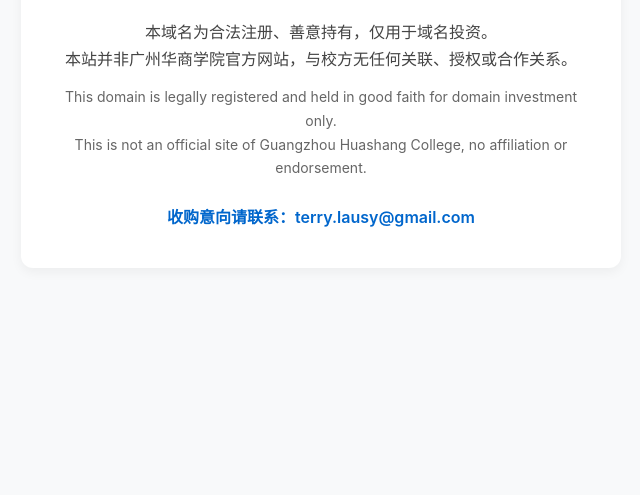
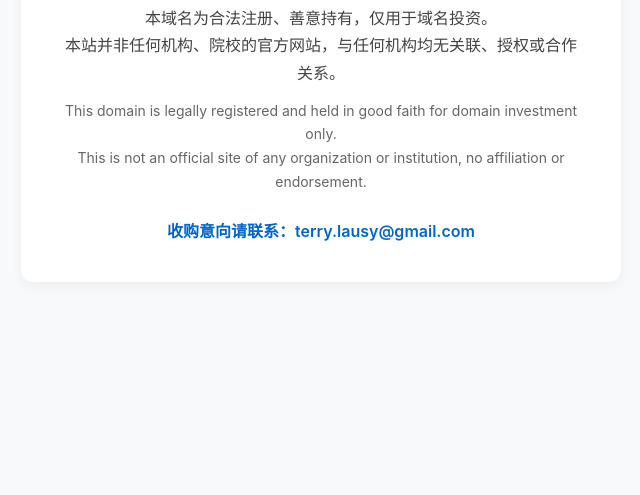
Before and after one commit to dogheartcoding/domainforsale, a plain HTML site: page index.html in a window 1280 px wide. Shown: the part 305-800 px from the top of the page, without its empty margins (319-959 px from the left). Drawn offline with Linux system fonts and the light colour scheme.

Commit message:
Update title and disclaimer text in index.html

```diff
--- a/index.html
+++ b/index.html
@@ -3,7 +3,7 @@
 <head>
 <meta charset="UTF-8">
 <meta name="viewport" content="width=device-width, initial-scale=1.0">
-<title>Domain for Sale</title>
+<title>域名出售 / Domain for Sale</title>
 <style>
 *{box-sizing:border-box;margin:0;padding:0}
 body{background:#f8f9fa;font-family:-apple-system,BlinkMacSystemFont,Segoe UI,Roboto,Helvetica,Arial,sans-serif;display:flex;align-items:center;justify-content:center;min-height:100vh;padding:20px}
@@ -20,12 +20,12 @@
 
 <div class="cn">
 本域名为合法注册、善意持有，仅用于域名投资。<br>
-本站并非广州华商学院官方网站，与校方无任何关联、授权或合作关系。
+本站并非任何机构、院校的官方网站，与任何机构均无关联、授权或合作关系。
 </div>
 
 <div class="en">
 This domain is legally registered and held in good faith for domain investment only.<br>
-This is not an official site of Guangzhou Huashang College, no affiliation or endorsement.
+This is not an official site of any organization or institution, no affiliation or endorsement.
 </div>
 
 <div class="contact">
```
